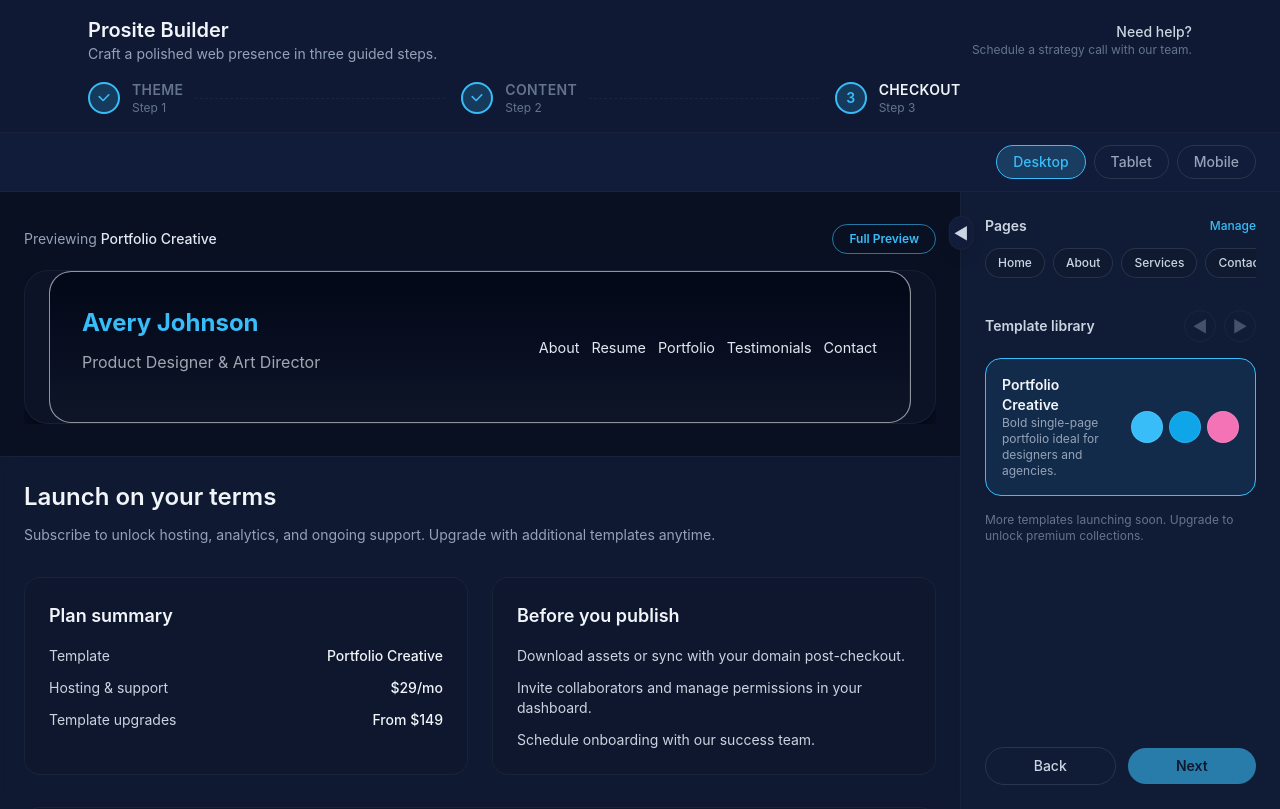
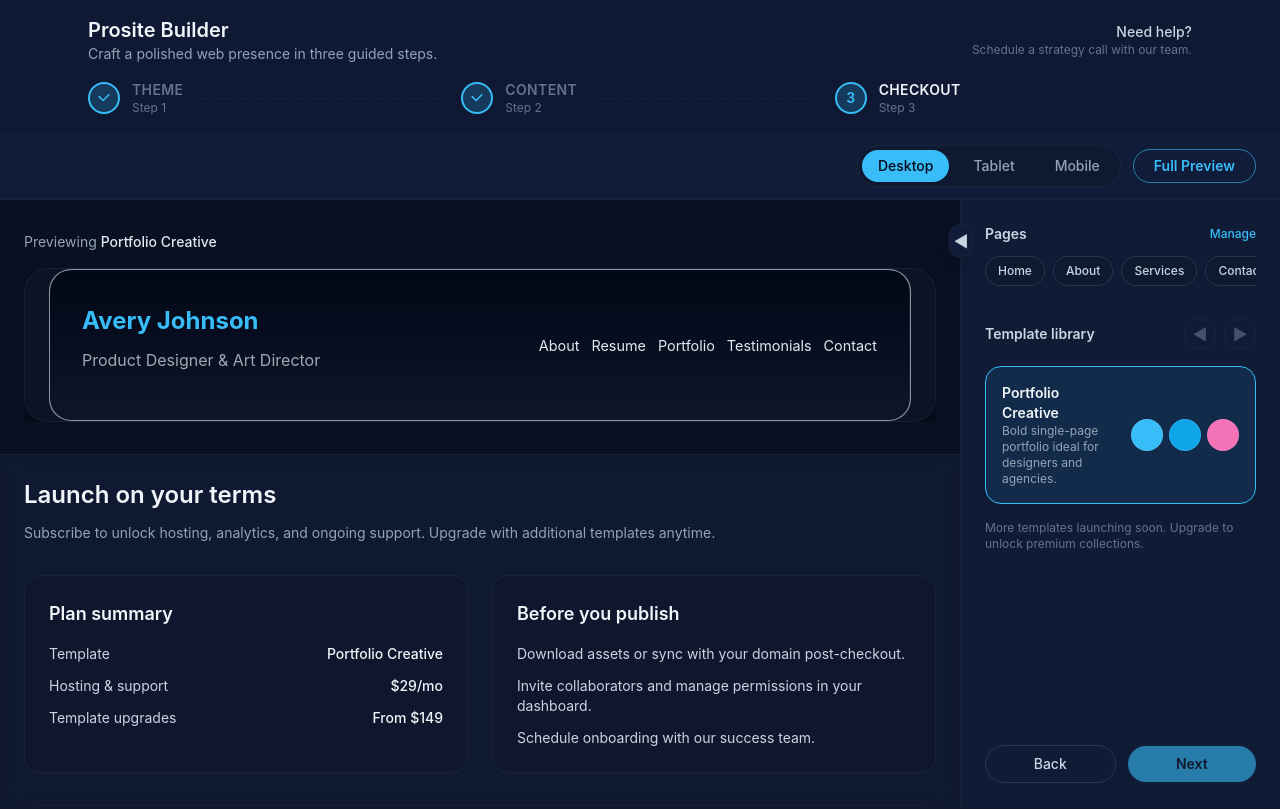
Before and after one commit to sirene76/Prosite, a Next.js app: page /builder/checkout in a window 1280 px wide. Built offline with nearby package versions, Linux system fonts and the light colour scheme.

Commit message:
feat(builder): add full preview controls and template API

```diff
--- /dev/null
+++ b/src/app/api/templates/[templateId]/route.ts
@@ -0,0 +1,24 @@
+import { NextResponse } from "next/server";
+import { loadTemplateAssets } from "@/lib/templates";
+
+type RouteContext = {
+  params: {
+    templateId: string;
+  };
+};
+
+export async function GET(_request: Request, context: RouteContext) {
+  const templateId = context.params?.templateId;
+
+  if (!templateId) {
+    return NextResponse.json({ error: "Template identifier is required" }, { status: 400 });
+  }
+
+  try {
+    const assets = await loadTemplateAssets(templateId);
+    return NextResponse.json(assets);
+  } catch (error) {
+    console.error(error);
+    return NextResponse.json({ error: "Template not found" }, { status: 404 });
+  }
+}
--- a/src/components/builder/DeviceControls.tsx
+++ b/src/components/builder/DeviceControls.tsx
@@ -10,25 +10,51 @@ const devices = [
 ] as const;
 
 export function DeviceControls() {
-  const { device, setDevice } = useBuilder();
+  const { device, setDevice, previewDocument } = useBuilder();
+
+  const handleFullPreview = () => {
+    if (!previewDocument) return;
+
+    const blob = new Blob([previewDocument], { type: "text/html" });
+    const url = URL.createObjectURL(blob);
+    const previewWindow = window.open(url, "_blank");
+
+    if (previewWindow) {
+      previewWindow.focus();
+    }
+
+    setTimeout(() => {
+      URL.revokeObjectURL(url);
+    }, 1000);
+  };
 
   return (
-    <div className="flex items-center gap-2">
+    <div className="flex items-center gap-3">
+      <div className="flex items-center gap-2 rounded-full border border-slate-800/70 bg-slate-900/40 p-1">
         {devices.map((item) => (
           <button
             type="button"
             key={item.id}
             onClick={() => setDevice(item.id)}
             className={clsx(
-            "rounded-full border px-4 py-1.5 text-sm font-medium transition",
+              "rounded-full px-4 py-1.5 text-sm font-medium transition",
               device === item.id
-              ? "border-builder-accent bg-builder-accent/20 text-builder-accent"
-              : "border-slate-700/70 text-slate-400 hover:border-builder-accent/40 hover:text-slate-200"
+                ? "bg-builder-accent text-slate-950 shadow"
+                : "text-slate-400 hover:bg-slate-800/80 hover:text-slate-100"
             )}
           >
             {item.label}
           </button>
         ))}
       </div>
+      <button
+        type="button"
+        onClick={handleFullPreview}
+        disabled={!previewDocument}
+        className="rounded-full border border-builder-accent/60 px-5 py-1.5 text-sm font-semibold text-builder-accent transition hover:bg-builder-accent/10 disabled:cursor-not-allowed disabled:opacity-50"
+      >
+        Full Preview
+      </button>
+    </div>
   );
 }
--- a/src/components/builder/WebsitePreview.tsx
+++ b/src/components/builder/WebsitePreview.tsx
@@ -17,7 +17,7 @@ type TemplatePayload = {
 };
 
 export function WebsitePreview() {
-  const { device, selectedTemplate, theme, content } = useBuilder();
+  const { device, selectedTemplate, theme, content, setPreviewDocument } = useBuilder();
   const [assets, setAssets] = useState<TemplatePayload | null>(null);
   const [isLoading, setIsLoading] = useState(false);
 
@@ -26,6 +26,7 @@ export function WebsitePreview() {
     const fetchTemplate = async () => {
       setIsLoading(true);
       setAssets(null);
+      setPreviewDocument("");
       try {
         const response = await fetch(`/api/templates/${encodeURIComponent(selectedTemplate.id)}`);
         if (!response.ok) {
@@ -48,7 +49,7 @@ export function WebsitePreview() {
     return () => {
       isMounted = false;
     };
-  }, [selectedTemplate.id]);
+  }, [selectedTemplate.id, setPreviewDocument]);
 
   const mergedData = useMemo(() => ({ ...theme, ...content }), [content, theme]);
 
@@ -64,18 +65,13 @@ export function WebsitePreview() {
     return html;
   }, [assets, mergedData, theme.accentColor, theme.backgroundColor, theme.primaryColor, theme.secondaryColor, theme.textColor]);
 
-  const handleFullPreview = () => {
-    if (!srcDoc) return;
-    const blob = new Blob([srcDoc], { type: "text/html" });
-    const url = URL.createObjectURL(blob);
-    const previewWindow = window.open(url, "_blank");
-    if (previewWindow) {
-      previewWindow.focus();
-    }
-    setTimeout(() => {
-      URL.revokeObjectURL(url);
-    }, 1000);
-  };
+  useEffect(() => {
+    setPreviewDocument(srcDoc);
+  }, [setPreviewDocument, srcDoc]);
+
+  useEffect(() => () => {
+    setPreviewDocument("");
+  }, [setPreviewDocument]);
 
   return (
     <div className="flex flex-1 flex-col items-center justify-center overflow-hidden bg-slate-950/40 px-6 py-8">
@@ -83,14 +79,6 @@ export function WebsitePreview() {
         <p>
           Previewing <span className="font-medium text-slate-200">{selectedTemplate.name}</span>
         </p>
-        <button
-          type="button"
-          onClick={handleFullPreview}
-          disabled={!assets}
-          className="rounded-full border border-builder-accent/60 px-4 py-1.5 text-xs font-semibold text-builder-accent transition hover:bg-builder-accent/10 disabled:cursor-not-allowed disabled:opacity-50"
-        >
-          Full Preview
-        </button>
       </div>
       <div className="flex h-full w-full flex-1 items-center justify-center overflow-hidden">
         <div
--- a/src/context/BuilderContext.tsx
+++ b/src/context/BuilderContext.tsx
@@ -16,6 +16,8 @@ type BuilderContextValue = {
   updateTheme: (changes: Record<string, string>) => void;
   content: Record<string, string>;
   updateContent: (changes: Record<string, string>) => void;
+  previewDocument: string;
+  setPreviewDocument: (doc: string) => void;
 };
 
 const BuilderContext = createContext<BuilderContextValue | undefined>(undefined);
@@ -48,6 +50,7 @@ export function BuilderProvider({ children }: { children: React.ReactNode }) {
   const [selectedTemplateId, setSelectedTemplateId] = useState<string>(templates[0]?.id ?? "");
   const [theme, setTheme] = useState<Record<string, string>>(defaultTheme);
   const [content, setContent] = useState<Record<string, string>>(defaultContent);
+  const [previewDocument, setPreviewDocument] = useState<string>("");
 
   const selectedTemplate = useMemo(
     () => templates.find((template) => template.id === selectedTemplateId) ?? templates[0],
@@ -79,9 +82,24 @@ export function BuilderProvider({ children }: { children: React.ReactNode }) {
       theme,
       updateTheme,
       content,
-      updateContent
+      updateContent,
+      previewDocument,
+      setPreviewDocument
     }),
-    [content, device, isSidebarCollapsed, selectTemplate, selectedTemplate, theme, toggleSidebar]
+    [
+      content,
+      device,
+      isSidebarCollapsed,
+      previewDocument,
+      selectTemplate,
+      selectedTemplate,
+      setDevice,
+      setPreviewDocument,
+      theme,
+      toggleSidebar,
+      updateContent,
+      updateTheme
+    ]
   );
 
   return <BuilderContext.Provider value={value}>{children}</BuilderContext.Provider>;
```
Lines whose indentation alone changed are shown as unchanged.
